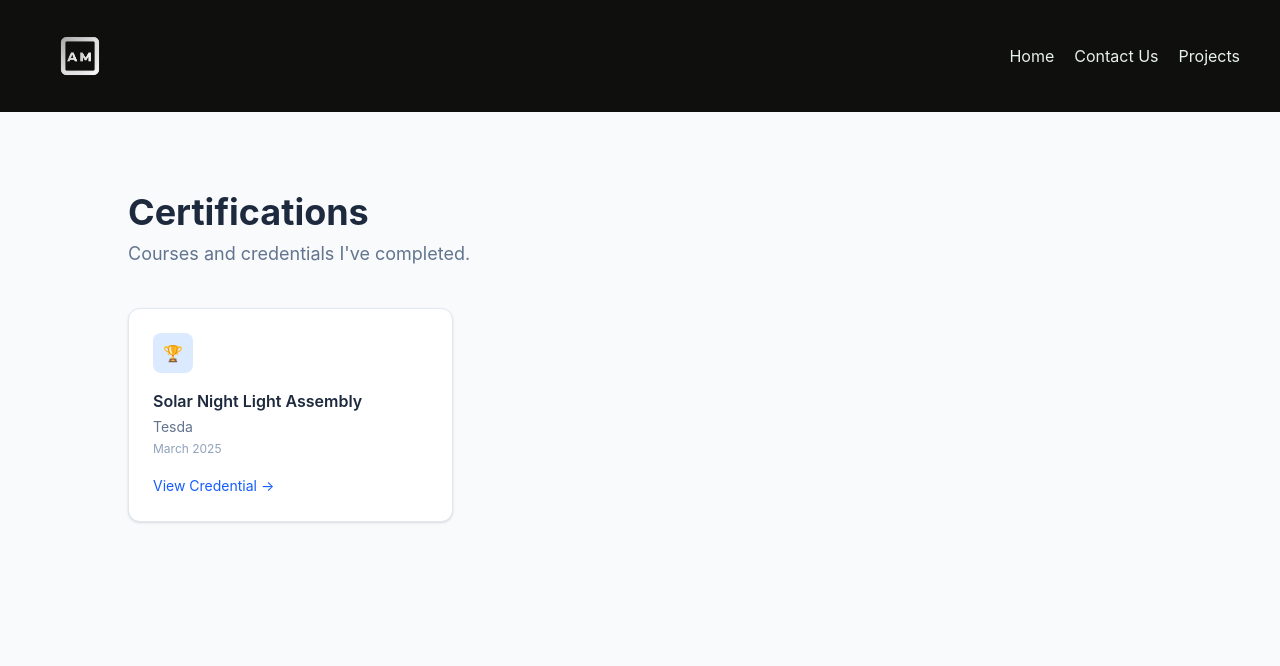
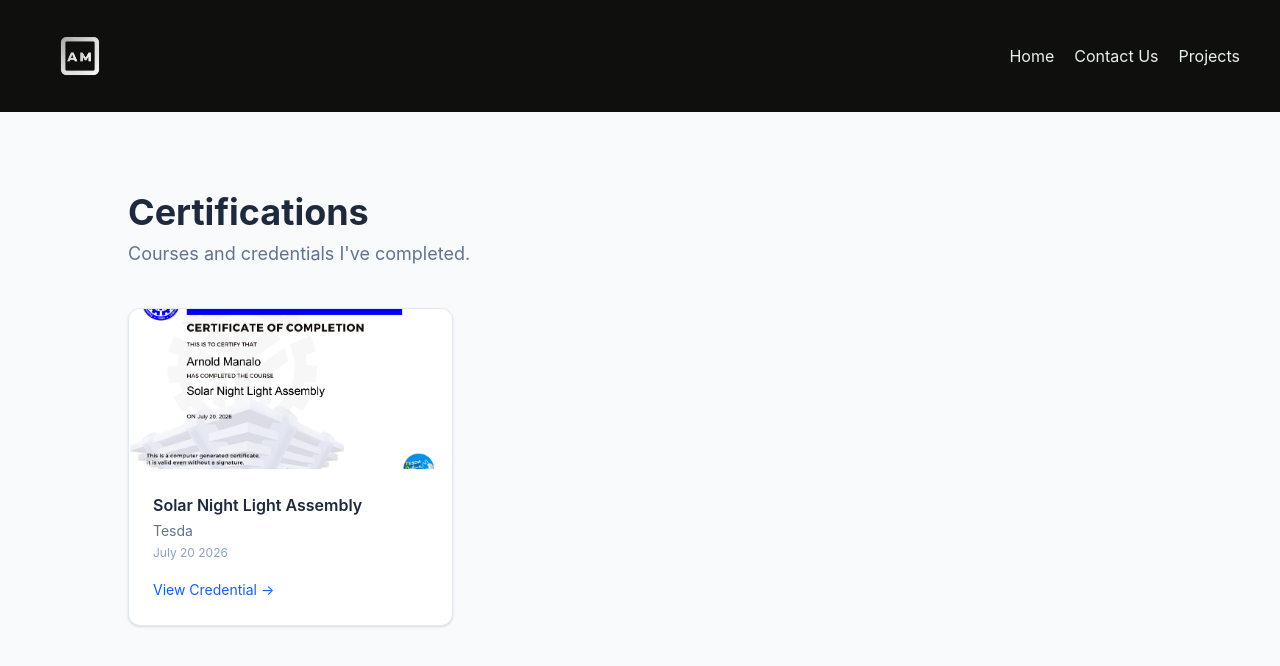
Before and after one commit to PAWN445/portfolio, a React (Vite) app: page /certifications in a window 1280 px wide. Shown: the top 666 px of the page. Built offline with nearby package versions, Linux system fonts and the light colour scheme.

Commit message:
add certificates

```diff
--- a/src/component/Certification.tsx
+++ b/src/component/Certification.tsx
@@ -3,15 +3,16 @@ interface Certification {
   issuer: string;
   date: string;
   credentialUrl?: string;
-  logo?: string; // optional icon/logo
+  image?: string; // path to certificate image
 }
 
 const certifications: Certification[] = [
   {
     title: "Solar Night Light Assembly",
     issuer: "Tesda",
-    date: "March 2025",
-    credentialUrl: "https://e-tesda.gov.ph/mod/customcert/view.php?id=41350&downloadown=1",
+    date: "July 20 2026",
+    credentialUrl: "/certificates/solarCert.jpg",
+    image: "/certificates/solarCert.jpg",
   },
   // add more here
 ];
@@ -31,11 +32,21 @@ function Certifications() {
           {certifications.map((cert, index) => (
             <div
               key={index}
-              className="bg-white rounded-xl shadow-sm border border-slate-200 p-6 hover:shadow-md hover:-translate-y-1 transition-all duration-200"
+              className="bg-white rounded-xl shadow-sm border border-slate-200 overflow-hidden hover:shadow-md hover:-translate-y-1 transition-all duration-200"
             >
-              <div className="w-10 h-10 rounded-lg bg-blue-100 flex items-center justify-center mb-4">
-                <span className="text-blue-600 font-bold">🏆</span>
+              {cert.image ? (
+                <img
+                  src={cert.image}
+                  alt={cert.title}
+                  className="w-full h-40 object-cover"
+                />
+              ) : (
+                <div className="w-full h-40 bg-blue-50 flex items-center justify-center">
+                  <span className="text-blue-600 font-bold text-2xl">🏆</span>
                 </div>
+              )}
+
+              <div className="p-6">
                 <h3 className="font-semibold text-slate-800 mb-1">
                   {cert.title}
                 </h3>
@@ -52,6 +63,7 @@ function Certifications() {
                   </a>
                 )}
               </div>
+            </div>
           ))}
         </div>
       </div>
```
Also changed, not shown: public/certificates/solarCert.jpg (added). Lines whose indentation alone changed are shown as unchanged.
